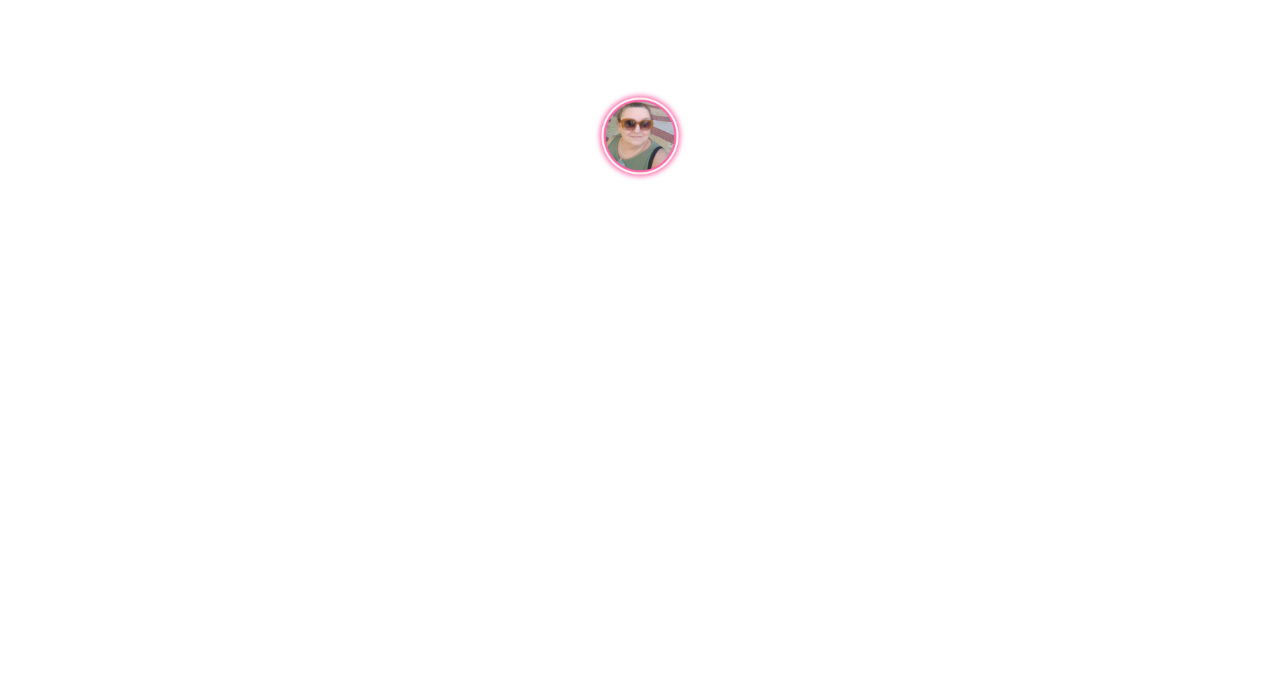
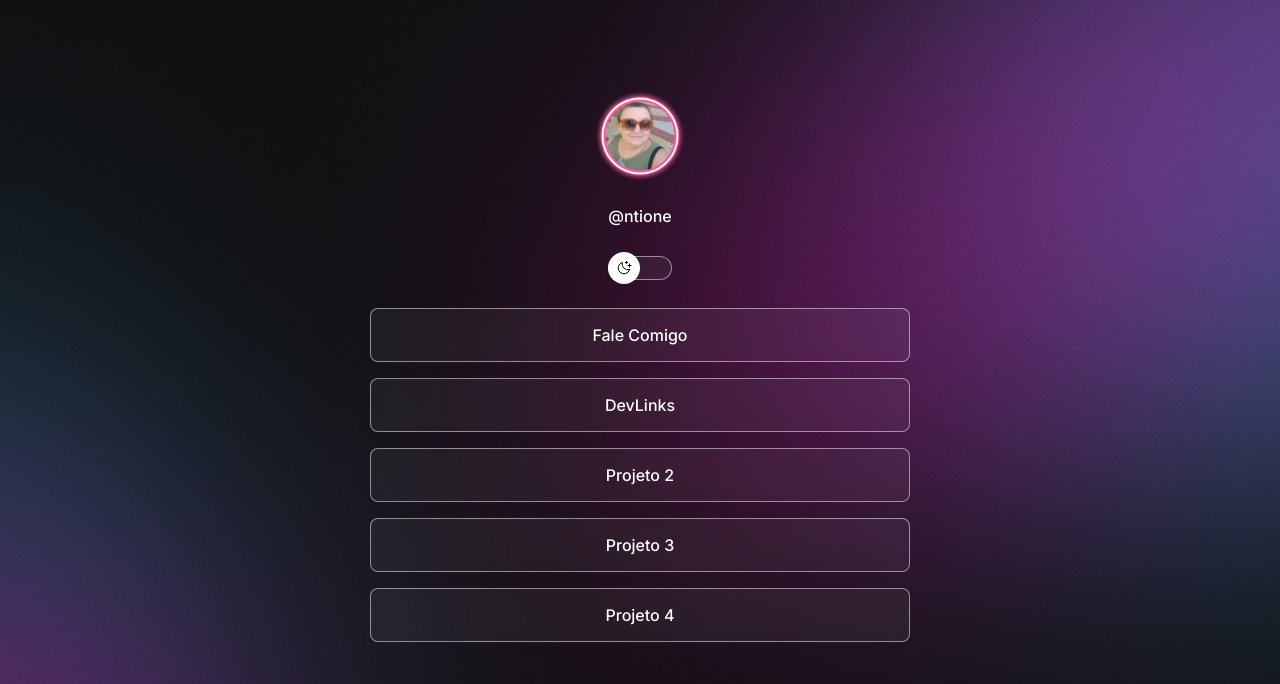
Before and after one commit to ntione-lang/devlinks, a plain HTML site: page index.html in a window 1280 px wide. Shown: the top 684 px of the page. Drawn offline with nearby package versions, Linux system fonts and the light colour scheme; files that its build step writes are made by us from their sources; the site is published under a folder, as on GitHub Pages, so addresses that start at the root find nothing; files whose address does not match are found by name.

Commit message:
atualizando diretorios

```diff
--- a/js/script.js
+++ b/script.js
@@ -8,9 +8,9 @@ function toggleMode() {
   // substituir a img
   if (html.classList.contains("light")) {
     // se tiver no modo light, adicionar img light
-    img.setAttribute("src", "/assets/avatar-light.png");
+    img.setAttribute("src", "./assets/avatar-light.png");
   } else {
     // se tiver light mode, adicione a imagem dark
-    img.setAttribute("src", "/assets/avatar.png");
+    img.setAttribute("src", "./assets/avatar.png");
   }
 }
--- a/css/style.css
+++ b/style.css
@@ -6,22 +6,22 @@
 
 :root {
   --text-color: white;
-  --bg-url: url(/assets/bg-mobile.jpg);
+  --bg-url: url(./assets/bg-mobile.jpg);
   --stroke-color: rgba(255, 255, 255, 0.5);
   --surface-color: rgba(255, 255, 255, 0.05);
   --surface-color-hover: rgba(0, 0, 0, 0.02);
   --highlight-color: rgba(255, 255, 255, 0.2);
-  --switch-br-url: url(/assets/moon-stars.svg);
+  --switch-br-url: url(./assets/moon-stars.svg);
 }
 
 .light {
   --text-color: black;
-  --bg-url: url(/assets/bg-mobile-Light.jpg);
+  --bg-url: url(./assets/bg-mobile-Light.jpg);
   --stroke-color: rgba(0, 0, 0, 0.5);
   --surface-color: rgba(0, 0, 0, 0.05);
   --surface-color-hover: rgba(0, 0, 0, 0.02);
   --highlight-color: rgba(0, 0, 0, 0.2);
-  --switch-br-url: url(/assets/sun.svg);
+  --switch-br-url: url(./assets/sun.svg);
 }
 
 body {
@@ -170,11 +170,11 @@ footer {
 /* media queries*/
 @media (min-width: 700px) {
   :root {
-    --bg-url: url(/assets/bg-desktop.jpg);
+    --bg-url: url(./assets/bg-desktop.jpg);
   }
 
   .light {
-    --bg-url: url(/assets/bg-desktop-light.jpg);
+    --bg-url: url(./assets/bg-desktop-light.jpg);
   }
 }
 
```
Also changed, not shown: 1 other file.
